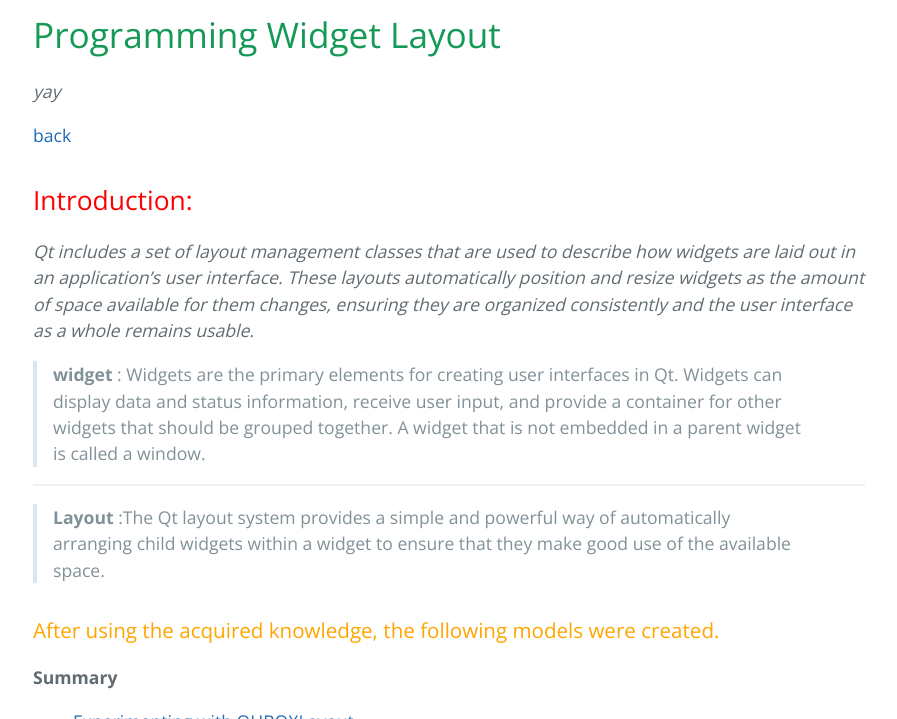
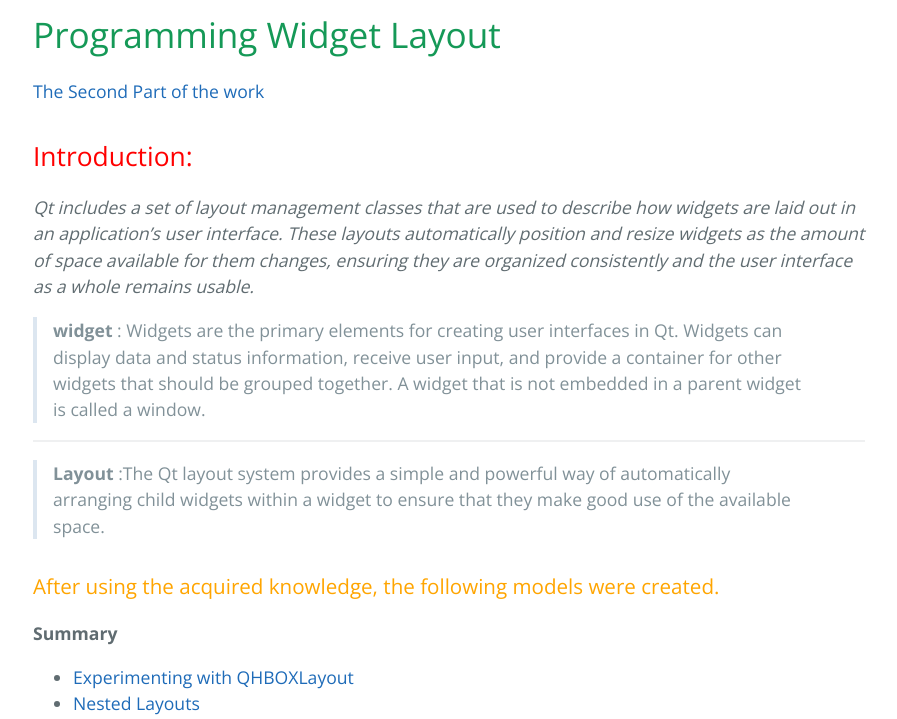
Before and after one commit to ASHellos/C-GUI-Programming-with-QT-PJ2, a Jekyll site: the page built from index.md, in a window 1280 px wide and 900 px high, scrolled down 564 px, cut to the strip 181-900 px from the top of the window. Shown: the whole strip, without its empty margins (191-1088 px from the left). Built offline with Jekyll 4.4.1, drawn with Linux system fonts in a browser that asks for light colours; our own code applies the rules of GitHub Pages for plain Markdown files.

Commit message:
Update index.md

```diff
--- a/index.md
+++ b/index.md
@@ -3,9 +3,8 @@
 # Programming Widget Layout
 
 
-_yay_
 
-[back](./)
+[The Second Part of the work](./Another-page.html)
 
 ## <span style="color:red">Introduction:</span>
 
```
